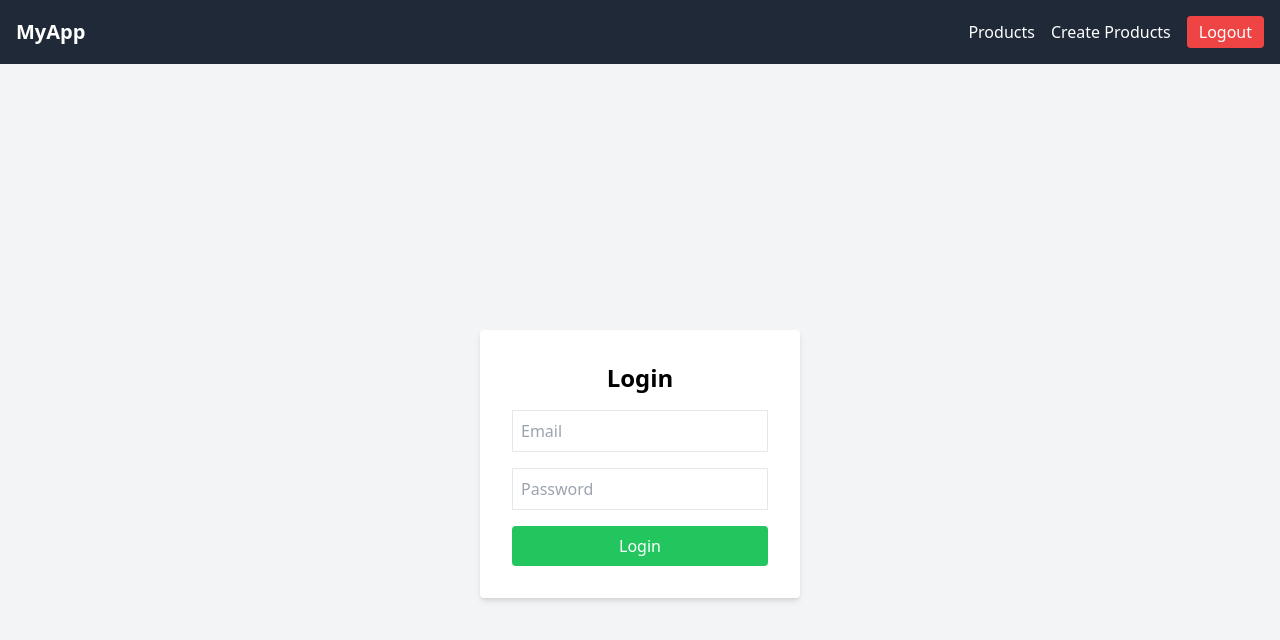
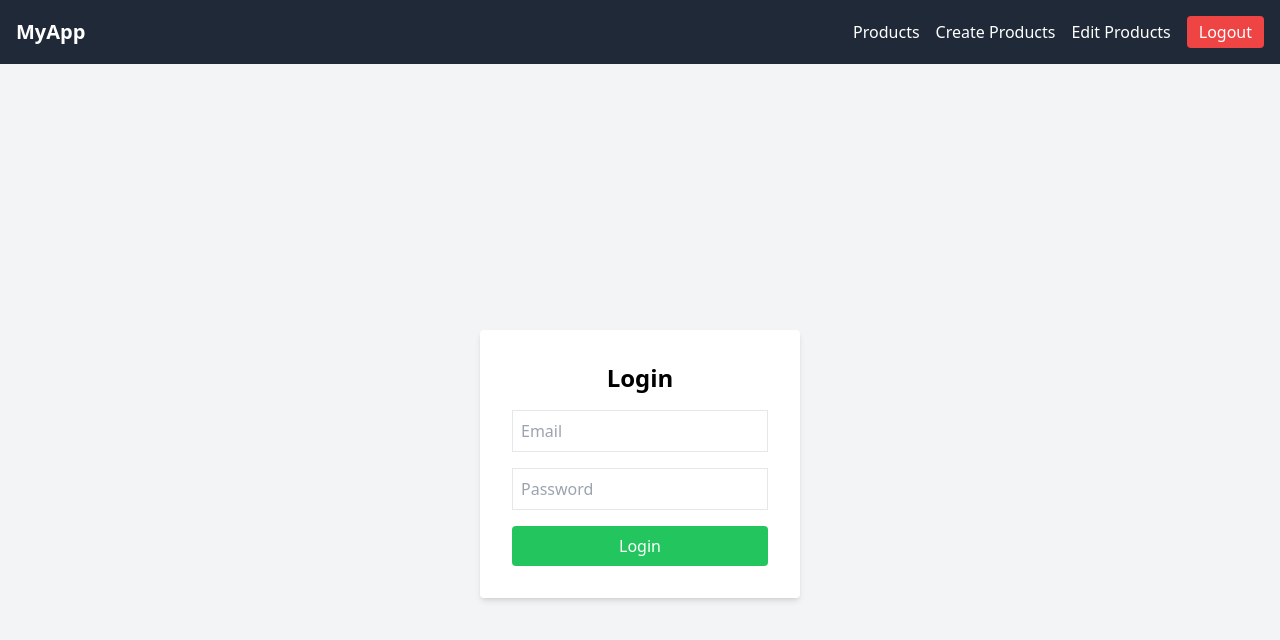
Before and after one commit to Abpa007/AP-Store, a React (Create React App) app in the folder frontend/: page /login in a window 1280 px wide. Shown: the top 640 px of the page. Built offline with nearby package versions, Linux system fonts and the light colour scheme; sample sign-in values are in the browser's storage.

Commit message:
add an edit Routes for products

```diff
--- a/frontend/src/components/Navbar.jsx
+++ b/frontend/src/components/Navbar.jsx
@@ -35,6 +35,9 @@ function Navbar() {
             <Link to="/products/create" className="hover:underline">
               Create Products
             </Link>
+            <Link to="/products/create" className="hover:underline">
+              Edit Products
+            </Link>
           </>
         )}
         {token && (
```
